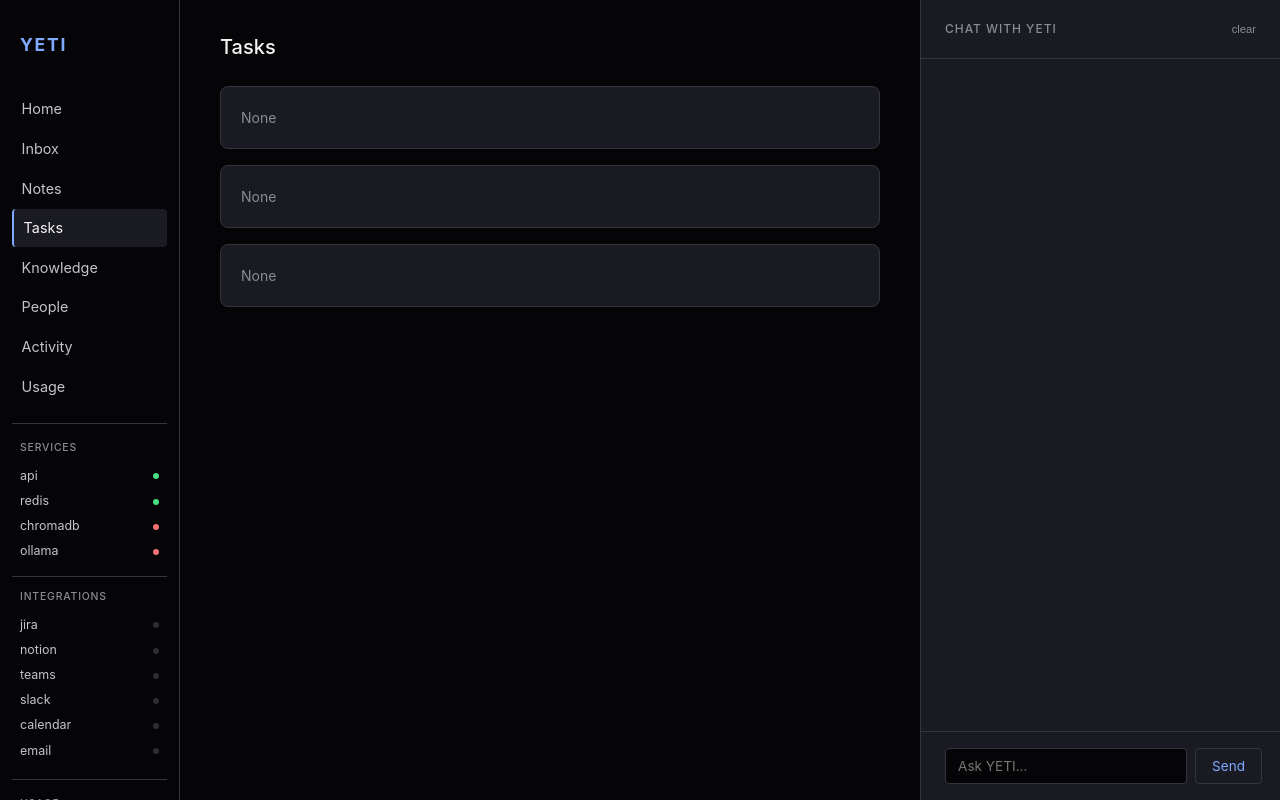
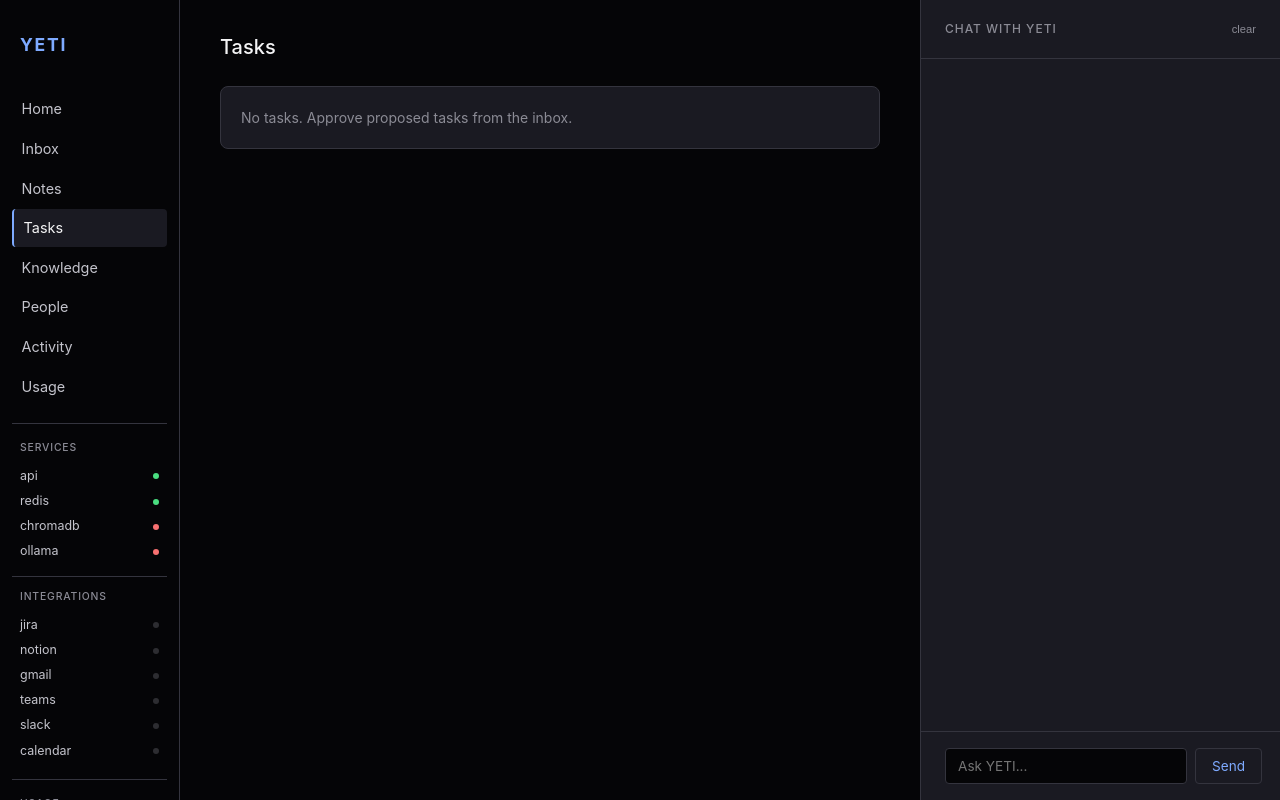
Before and after one commit to shinefour/YETI, a FastAPI app: page /dashboard/tasks in a window 1280 px wide. Run offline with FastAPI, Linux system fonts and the light colour scheme; data that the repository does not hold is empty.

Commit message:
Tasks page: flat list with status badges; add Gmail to status; fix source note
Tasks page redesign:
- Single flat list instead of three boxes
- Status badge (ACTIVE/BLOCKED/DONE) at the start of each row
- Inline actions per row: Done/Block/Cancel for active,
  Resume/Cancel for blocked
- Completed tasks shown after active/blocked, last 10 only

System status:
- Gmail integration now appears in the sidebar status list
- States: connected / needs_auth / not_configured / error

Source note rendering:
- Migrated inbox items had empty source_note_id; render now falls
  back to parsing the source field (e.g. "triage:<note_id>")
- Migration also extracts the note id from source on insert so
  future runs are correct from the start

needs_auth status renders as yellow dot in the sidebar.

```diff
--- a/src/yeti/app.py
+++ b/src/yeti/app.py
@@ -172,7 +172,24 @@ async def get_system_status() -> dict:
             else "error"
         )
     )
-    for name in ["teams", "slack", "calendar", "email"]:
+
+    # Gmail
+    if settings.gmail_client_id:
+        try:
+            from yeti.integrations.gmail import GmailAdapter
+
+            gmail = GmailAdapter()
+            integrations["gmail"] = (
+                "connected"
+                if await gmail.health()
+                else "needs_auth"
+            )
+        except Exception:
+            integrations["gmail"] = "error"
+    else:
+        integrations["gmail"] = "not_configured"
+
+    for name in ["teams", "slack", "calendar"]:
         integrations[name] = "not_configured"
 
     return {"services": services, "integrations": integrations}
--- a/src/yeti/dashboard/routes.py
+++ b/src/yeti/dashboard/routes.py
@@ -482,6 +482,83 @@ async def tasks_partial(status: str = "pending_review"):
 
 
 @router.get(
+    "/partials/tasks-flat", response_class=HTMLResponse
+)
+async def tasks_flat_partial():
+    """Single flat list of tasks with status badges and inline actions."""
+    store = TaskStore()
+    # Order: active first, then blocked, then completed (limited)
+    active = store.list(status=TaskStatus.ACTIVE)
+    blocked = store.list(status=TaskStatus.BLOCKED)
+    completed = store.list(status=TaskStatus.COMPLETED)[:10]
+
+    if not active and not blocked and not completed:
+        return (
+            '<div class="muted">'
+            "No tasks. Approve proposed tasks from the inbox."
+            "</div>"
+        )
+
+    rows = []
+
+    def _row(task, status_label, status_color, actions_html):
+        project_tag = (
+            f' <span class="badge badge-dim">{task.project}</span>'
+            if task.project
+            else ""
+        )
+        assignee_tag = (
+            f' <span class="badge badge-dim">{task.assignee}</span>'
+            if task.assignee and task.assignee != "Daniel"
+            else ""
+        )
+        return (
+            f'<div class="status-row">'
+            f'<span style="flex:0 0 70px">'
+            f'<span class="badge" style="color:{status_color}">'
+            f"{status_label}</span></span>"
+            f'<span style="flex:1">{task.title}'
+            f"{project_tag}{assignee_tag}</span>"
+            f'<span class="btn-row">{actions_html}</span>'
+            f"</div>"
+        )
+
+    for t in active:
+        actions = (
+            f'<button class="btn btn-success btn-sm" '
+            f"onclick=\"markTaskDone('{t.id}')\">Done</button>"
+            f'<button class="btn btn-ghost btn-sm" '
+            f"onclick=\"markTaskBlocked('{t.id}')\">Block</button>"
+            f'<button class="btn btn-ghost btn-sm" '
+            f"onclick=\"markTaskCancelled('{t.id}')\">Cancel</button>"
+        )
+        rows.append(_row(t, "ACTIVE", "var(--green)", actions))
+
+    for t in blocked:
+        actions = (
+            f'<button class="btn btn-success btn-sm" '
+            f"onclick=\"markTaskActive('{t.id}')\">Resume</button>"
+            f'<button class="btn btn-ghost btn-sm" '
+            f"onclick=\"markTaskCancelled('{t.id}')\">Cancel</button>"
+        )
+        rows.append(
+            _row(t, "BLOCKED", "var(--yellow)", actions)
+        )
+
+    for t in completed:
+        rows.append(
+            _row(
+                t,
+                "DONE",
+                "var(--text-dim)",
+                "",
+            )
+        )
+
+    return "\n".join(rows)
+
+
+@router.get(
     "/partials/inbox-tile", response_class=HTMLResponse
 )
 async def inbox_tile_partial():
@@ -572,15 +649,29 @@ async def inbox_active_partial():
     """
 
 
+def _resolve_note_id(item) -> str:
+    """Find a source note id, falling back to parsing the source field."""
+    if item.source_note_id:
+        return item.source_note_id
+    src = item.source or ""
+    # Source patterns: "triage:<id>" or "note:<id>"
+    if ":" in src:
+        prefix, _, note_id = src.partition(":")
+        if prefix in ("triage", "note") and note_id:
+            return note_id
+    return ""
+
+
 def _render_source_note(item) -> str:
     """If the item has a source note, render it as a collapsible card."""
-    if not item.source_note_id:
+    note_id = _resolve_note_id(item)
+    if not note_id:
         return ""
 
     from yeti.models.notes import NoteStore
 
     store = NoteStore()
-    note = store.get(item.source_note_id)
+    note = store.get(note_id)
     if not note:
         return ""
 
@@ -989,7 +1080,7 @@ def _render_image_fallback(
 def _dot_for(state: str) -> str:
     if state in ("up", "connected"):
         css = "dot-green"
-    elif state == "unknown":
+    elif state in ("unknown", "needs_auth"):
         css = "dot-yellow"
     elif state == "not_configured":
         css = "dot-dim"
--- a/src/yeti/dashboard/templates/tasks.html
+++ b/src/yeti/dashboard/templates/tasks.html
@@ -5,46 +5,30 @@
 <h1>Tasks</h1>
 
 <div class="card"
-     hx-get="/dashboard/partials/tasks?status=active"
-     hx-trigger="load, every 30s" hx-swap="innerHTML">
-    <h2>Active</h2>
-</div>
-
-<div class="card"
-     hx-get="/dashboard/partials/tasks?status=blocked"
-     hx-trigger="load, every 30s" hx-swap="innerHTML">
-    <h2>Blocked</h2>
-</div>
-
-<div class="card"
-     hx-get="/dashboard/partials/tasks?status=completed"
-     hx-trigger="load" hx-swap="innerHTML">
-    <h2>Completed</h2>
+     id="tasks-list"
+     hx-get="/dashboard/partials/tasks-flat"
+     hx-trigger="load, every 30s, refresh from:body"
+     hx-swap="innerHTML">
+    <div class="muted">Loading...</div>
 </div>
 
 <script>
-async function markTaskDone(taskId) {
+async function _patchTask(taskId, status) {
     const r = await fetch('/api/tasks/' + taskId + '/status', {
         method: 'PATCH',
         headers: {'Content-Type': 'application/json'},
         credentials: 'include',
-        body: JSON.stringify({status: 'completed'})
+        body: JSON.stringify({status: status})
     });
     if (r.ok) {
-        document.body.dispatchEvent(new Event('refresh'));
+        document.getElementById('tasks-list')
+            .dispatchEvent(new Event('refresh'));
     }
 }
-async function markTaskCancelled(taskId) {
-    const r = await fetch('/api/tasks/' + taskId + '/status', {
-        method: 'PATCH',
-        headers: {'Content-Type': 'application/json'},
-        credentials: 'include',
-        body: JSON.stringify({status: 'cancelled'})
-    });
-    if (r.ok) {
-        document.body.dispatchEvent(new Event('refresh'));
-    }
-}
+function markTaskDone(id) { _patchTask(id, 'completed'); }
+function markTaskBlocked(id) { _patchTask(id, 'blocked'); }
+function markTaskActive(id) { _patchTask(id, 'active'); }
+function markTaskCancelled(id) { _patchTask(id, 'cancelled'); }
 </script>
 </div>
 {% endblock %}
```
Also changed, not shown: src/yeti/migrations.py (+9 -0 lines).
